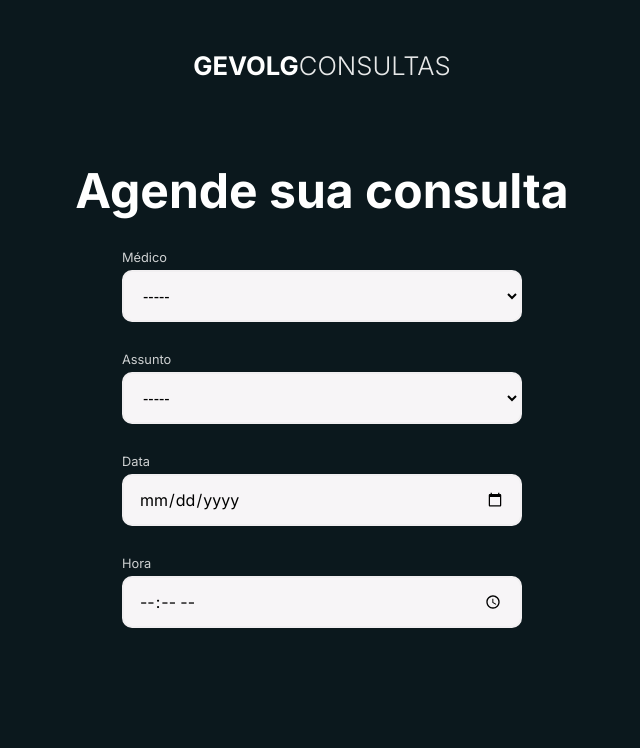
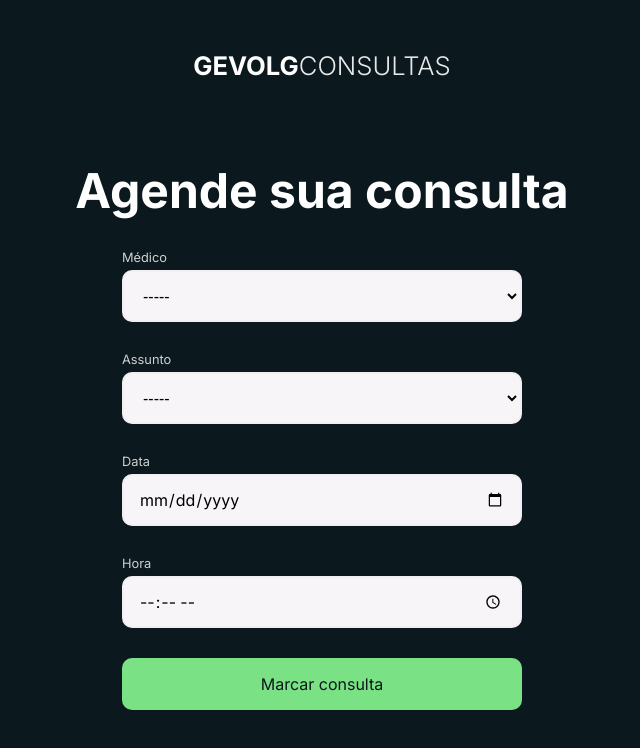
Before and after one commit to gevolgdev/doctors-appointments, a React (Vite) app: page /mark in a window 1280 px wide. Shown: the top 748 px of the page, without its empty margins (318-958 px from the left). Built offline with nearby package versions, Linux system fonts and the light colour scheme.

Commit message:
Mark: Botão Marcar consulta

```diff
--- a/src/routes/Mark/index.tsx
+++ b/src/routes/Mark/index.tsx
@@ -17,9 +17,13 @@ const Mark = () => {
 
   const [appointments, setAppointments] = useState<AppointmentsProps | null>(null);
 
+  // Salvar todas as infos em um objeto;
+  // setar ele no nosso `appointments`;
+  // Adicionar no Redux;
+
   function handleAddAppointments() {
 
-  }
+  };
 
   const doctors: TypeProps[] = [
     {id: 1, option: 'Ricardo'},
@@ -73,6 +77,10 @@ const Mark = () => {
           <span>Hora</span>
           <input type="time"/>
         </div>
+
+        <button>
+          Marcar consulta
+        </button>
       </MarkContent>
     </MarkContainer>
   )
--- a/src/routes/Mark/style.ts
+++ b/src/routes/Mark/style.ts
@@ -49,5 +49,23 @@ export const MarkContent = styled.div`
       background: #F7F5F7;
       border-radius: 10px;
     }
+
+  }
+  button {
+    width: 400px;
+    height: 52px;
+    padding: 0 15px;
+    outline: none;
+    border: none;
+    font-size: 16px;
+    font-family: 'Inter', sans-serif;
+    background: #7AE284;
+    color: #0B181D;
+    border-radius: 10px;
+    cursor: pointer;
+
+    &:hover {
+      background: #4EC559;
+    }
   }
 `;
```
